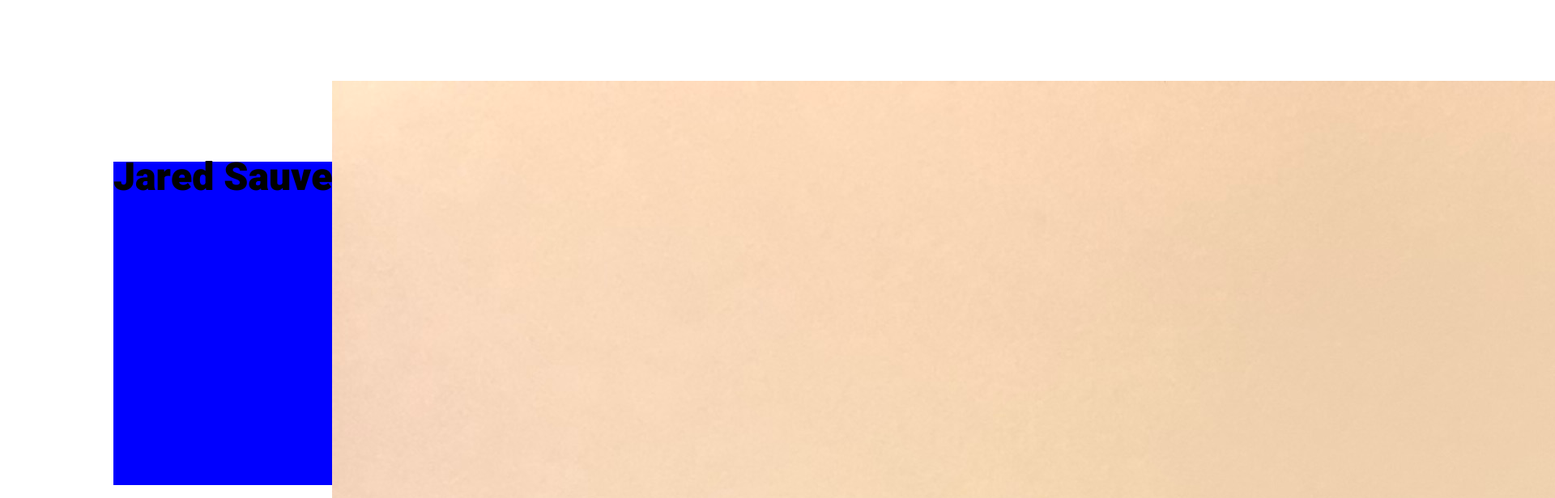
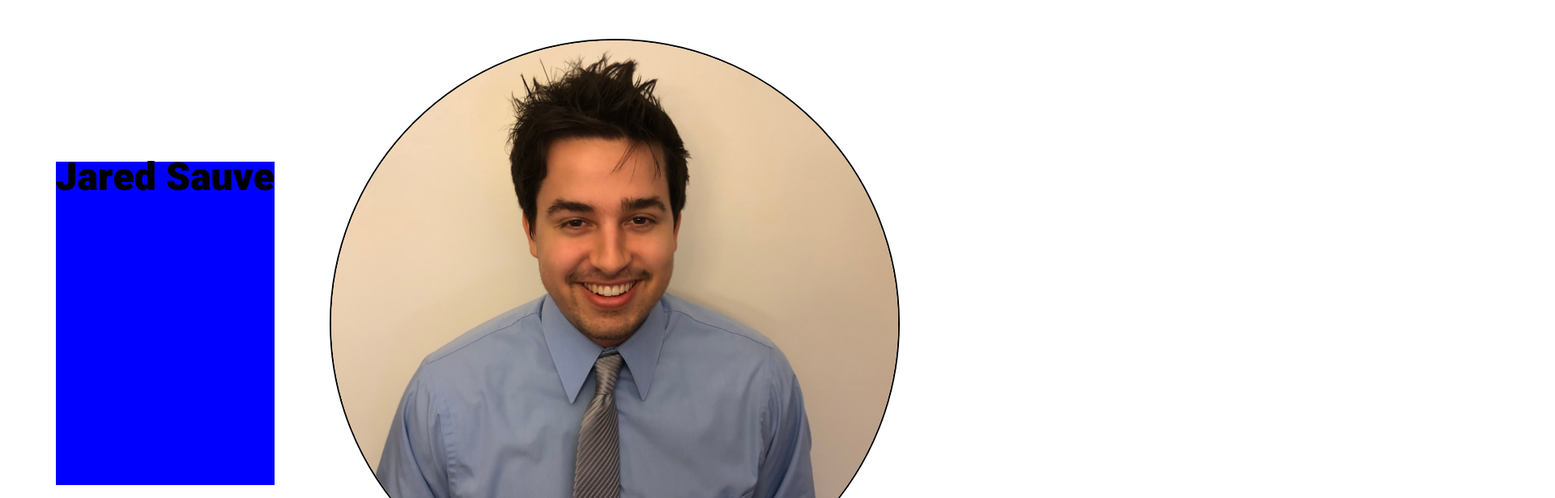
Before and after one commit to ixAtomic/personalwebsite, a Vue app: page / in a window 1280 px wide. Shown: the top 616 px of the page at 81% size, 1920 px wide, since content can reach past the window. Built offline with nearby package versions, Linux system fonts and the light colour scheme.

Commit message:
setting Image on homepage

```diff
--- a/src/components/MainPage.vue
+++ b/src/components/MainPage.vue
@@ -24,14 +24,17 @@ export default class HelloWorld extends Vue {
 <style lang="scss" scoped>
   .home-page{
     display: flex;
-    justify-content: center;
+    justify-content: flex-end;
+    margin-right: 100px;
     align-items: center;
     height: 100%;
 
     .middle-justify{
-      width: 1000px;
-      height: 600px;
+      width: 1400px;
+      height: 800px;
       display: flex;
+      justify-content: space-evenly;
+      align-items: center;
       // flex: 1 0 auto;
 
       .link-content{
@@ -40,10 +43,16 @@ export default class HelloWorld extends Vue {
         align-self: center;
       }
       .main-image{
+        border: solid 2px black;
+        overflow: hidden;
         border-radius: 50%;
-        // background-image: url("../../photos/IMG_4161.jpg");
-        height: 600px;
-        width: 600px;
+        height: 700px;
+        width: 700px;
+        img{
+          object-position: 0px -200px;
+          height: auto;
+          width: 750px;
+        }
       }
     }
   }
--- a/src/css/main.css
+++ b/src/css/main.css
@@ -25,3 +25,10 @@ h2 {
   line-height: 40px;
   letter-spacing: 0em;
   text-align: left; }
+
+p {
+  font-family: Heebo;
+  font-style: normal;
+  font-weight: normal;
+  font-size: 24px;
+  line-height: 166%; }
```
Also changed, not shown: src/scss/typography.scss (+7 -0 lines).
